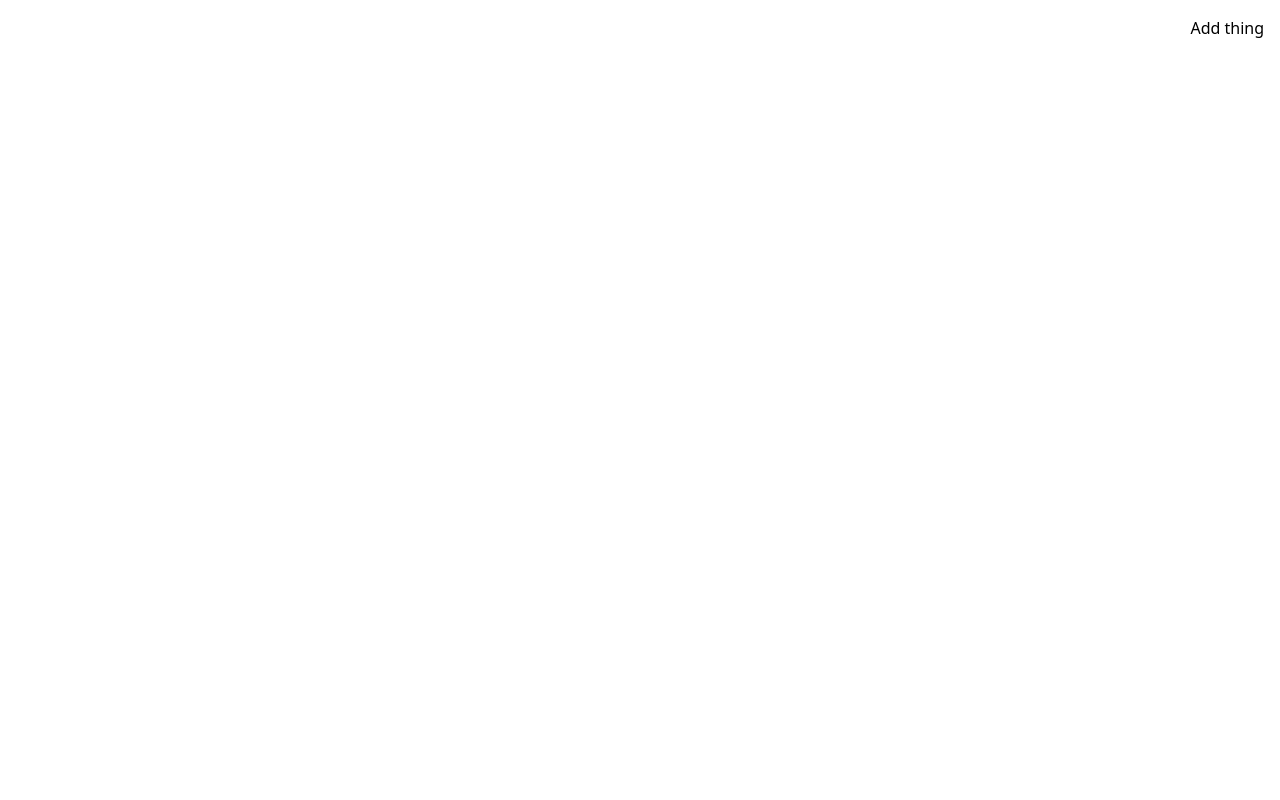
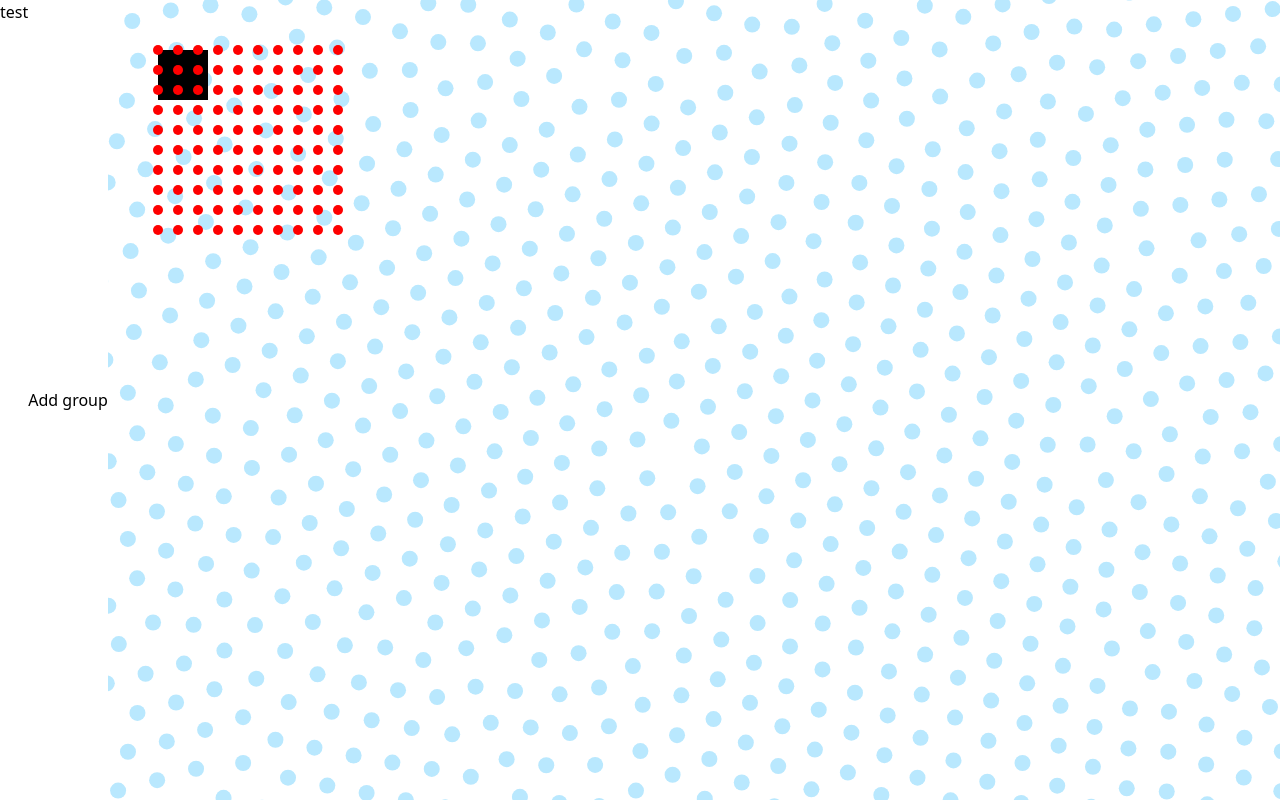
Before and after one commit to SkolHub/HeatWave, an Angular app: page / in a window 1280 px wide. Built offline with nearby package versions, Linux system fonts and the light colour scheme.

Commit message:
Atoms working, air working, objects working!

```diff
--- a/src/app/app.component.html
+++ b/src/app/app.component.html
@@ -1 +1 @@
-<router-outlet class="w-screen h-screen"></router-outlet>
+<router-outlet />
--- a/src/app/canvas/canvas.component.html
+++ b/src/app/canvas/canvas.component.html
@@ -1,12 +1,28 @@
-<svg (mousemove)="onMouseMove($event)" class="w-screen h-screen">
-  <g>
-    @for (source of sources; track source.id) {
-      <rect (mousedown)="onMouseDown(source, $event)" (mouseup)="onMouseUp()" (mousemove)="onMouseMove($event)"
-            [attr.x]="source.pos.x"
-            [attr.y]="source.pos.y" width="30" height="30" fill="black" />
-    }
-  </g>
-  <g></g>
-  <g></g>
-</svg>
-<button (click)="addSource()" class="fixed top-4 right-4">Add thing</button>
+<div class="w-full h-full flex" (mousemove)="onMouseMove($event)" (mouseup)="onMouseUp()">
+  <aside class="flex h-full">
+    test
+    <button (click)="generateObjs()">Add group</button>
+  </aside>
+  <main class="grow h-full">
+    <svg id="canvas" class="w-full h-full">
+      <g>
+        @for (atom of airAtoms; track atom.id) {
+          <circle [attr.cx]="atom.pos.x" [attr.cy]="atom.pos.y" r="8" [attr.fill]="'#b9e8fe'" />
+        }
+      </g>
+      <g>
+        @for (object of objects; track object.id) {
+          <rect [attr.x]="object.pos.x" [attr.y]="object.pos.y" [attr.width]="50" [attr.height]="50" fill="black"
+                (mousedown)="onMouseDown($event, object)" />
+          <g>
+            @for (atom of object.atoms; track atom.id) {
+              <circle [attr.cx]="object.pos.x + atom.pos.x" [attr.cy]="object.pos.y + atom.pos.y" r="5"
+                      [attr.fill]="'red'" style="pointer-events: none" />
+            }
+          </g>
+        }
+      </g>
+      <g></g>
+    </svg>
+  </main>
+</div>
--- a/src/app/canvas/canvas.component.ts
+++ b/src/app/canvas/canvas.component.ts
@@ -1,23 +1,29 @@
-import { Component } from '@angular/core';
+import { Component, OnDestroy, OnInit } from '@angular/core';
 
 interface Point {
   x: number;
   y: number;
 }
 
-interface Ray {
-
+interface Atom {
+  pos: Point;
+  temperature: number;
+  id: string;
 }
 
-interface Source {
-  id: string;
-  pos: Point;
-  ray: Ray;
+interface GasAtom extends Atom {
+  velocity: Point;
+  color: string;
 }
 
-enum Action {
-  None,
-  MoveSource
+interface SolidAtom extends Atom {
+  origin: Point;
+}
+
+interface ObjectModel {
+  atoms: SolidAtom[];
+  pos: Point;
+  id: string;
 }
 
 @Component({
@@ -26,56 +32,199 @@ enum Action {
   imports: [],
   templateUrl: './canvas.component.html'
 })
-export class CanvasComponent {
-  readonly sources: Source[] = [];
-  private sourcesSeq: number = 0;
+export class CanvasComponent implements OnInit, OnDestroy {
+  private readonly maxMovement: number = 5;
+  private intervalID: any;
 
-  private action: Action = Action.None;
-  private readonly moveActionData: {
-    origin: Point;
-    grip: Point;
-  } = {
-    grip: { x: 0, y: 0 },
-    origin: { x: 0, y: 0 }
-  };
+  readonly objects: ObjectModel[] = [];
+  readonly airAtoms: GasAtom[] = [];
 
-  private selectedSource: Source | null = null;
+  private atomCount: number = 0;
+  private objectCount: number = 0;
 
-  onMouseDown(source: Source, e: MouseEvent) {
-    this.selectedSource = source;
-    this.action = Action.MoveSource;
+  private selectedObject: ObjectModel | null = null;
 
-    this.moveActionData.grip = {
-      x: e.clientX,
-      y: e.clientY
-    };
+  airRadius: number = 20;
 
-    this.moveActionData.origin = {
-      x: source.pos.x,
-      y: source.pos.y
-    };
+  canvasWidth!: number;
+  canvasHeight!: number;
+
+  ngOnInit(): void {
+    this.startInterval();
+    this.generateObjs();
+    this.generateAir();
+    this.animate();
+  }
+
+  ngOnDestroy(): void {
+    this.stopInterval();
+  }
+
+  private startInterval(): void {
+    this.intervalID = setInterval(() => {
+      this.periodicTask();
+    }, 50);
+  }
+
+  private stopInterval(): void {
+    if (this.intervalID) {
+      clearInterval(this.intervalID);
+    }
+  }
+
+  onMouseDown(e: MouseEvent, object: ObjectModel) {
+    this.selectedObject = object;
   }
 
   onMouseMove(e: MouseEvent) {
-    if (!this.selectedSource) {
-      return;
-    }
-
-    if (this.action === Action.MoveSource) {
-      this.selectedSource.pos = {
-        x:
-          this.moveActionData.origin.x + e.clientX - this.moveActionData.grip.x,
-        y: this.moveActionData.origin.y + e.clientY - this.moveActionData.grip.y
-      };
+    if (this.selectedObject) {
+      this.selectedObject.pos.x = e.clientX;
+      this.selectedObject.pos.y = e.clientY;
     }
   }
 
   onMouseUp() {
-    this.action = Action.None;
+    this.selectedObject = null;
   }
 
-  addSource() {
+  generateObjs() {
+    const atoms: SolidAtom[] = [];
 
-    this.sourcesSeq++;
+    for (let i = 0; i < 10; i++) {
+      for (let j = 0; j < 10; j++) {
+        atoms.push({
+          origin: {
+            x: 20 * i,
+            y: 20 * j
+          },
+          pos: {
+            x: 20 * i,
+            y: 20 * j
+          },
+          temperature: 0,
+          id: `atom ${this.atomCount}`
+        });
+
+        this.atomCount++;
+      }
+    }
+
+    const object: ObjectModel = {
+      id: `object${this.objectCount}`,
+      atoms,
+      pos: {
+        x: 50,
+        y: 50
+      }
+    };
+
+    this.objects.push(object);
+  }
+
+  createParticle(id: string, width: number, height: number): GasAtom {
+    return {
+      id,
+      pos: {
+        x: Math.random() * width,
+        y: Math.random() * height
+      },
+      velocity: {
+        x: (Math.random() - 0.5) / 4,
+        y: (Math.random() - 0.5) / 4
+      },
+      temperature: 50,
+      color: '#00F'
+    };
+  }
+
+  updateParticle(atom: GasAtom) {
+    atom.pos.x += atom.velocity.x;
+    atom.pos.y += atom.velocity.y;
+
+    if (
+      atom.pos.x - this.airRadius < 0 ||
+      atom.pos.x + this.airRadius > this.canvasWidth
+    ) {
+      atom.velocity.x *= -1;
+    }
+
+    if (
+      atom.pos.y - this.airRadius < 0 ||
+      atom.pos.y + this.airRadius > this.canvasHeight
+    ) {
+      atom.velocity.y *= -1;
+    }
+  }
+
+  detectCollisions() {
+    for (let i = 0; i < this.airAtoms.length; i++) {
+      for (let j = i + 1; j < this.airAtoms.length; j++) {
+        const p1 = this.airAtoms[i];
+        const p2 = this.airAtoms[j];
+        const dx = p1.pos.x - p2.pos.x;
+        const dy = p1.pos.y - p2.pos.y;
+        const distance = Math.sqrt(dx * dx + dy * dy);
+        if (distance < 2 * this.airRadius) {
+          const overlap = 2 * this.airRadius - distance;
+
+          const ax = ((dx / distance) * overlap) / 2;
+          const ay = ((dy / distance) * overlap) / 2;
+          p1.pos.x += ax;
+          p1.pos.y += ay;
+          p2.pos.x -= ax;
+          p2.pos.y -= ay;
+
+          [p1.velocity.x, p2.velocity.x] = [p2.velocity.x, p1.velocity.x];
+          [p1.velocity.y, p2.velocity.y] = [p2.velocity.y, p1.velocity.y];
+        }
+      }
+    }
+  }
+
+  animate() {
+    this.airAtoms.forEach(this.updateParticle.bind(this));
+    this.detectCollisions();
+    requestAnimationFrame(this.animate.bind(this));
+  }
+
+  generateAir() {
+    const { width, height } = (document.getElementById(
+      'canvas'
+    ) as HTMLCanvasElement)!.getBoundingClientRect();
+
+    this.canvasWidth = width;
+    this.canvasHeight = height;
+
+    const numParticles = 1100;
+
+    for (let i = 0; i < numParticles; i++) {
+      this.airAtoms.push(this.createParticle(`air ${i}`, width, height));
+    }
+  }
+
+  private periodicTask(): void {
+    for (const object of this.objects) {
+      for (const atom of object.atoms) {
+        const trueMaxMovement = (this.maxMovement * atom.temperature) / 40;
+
+        let posX = atom.pos.x + (Math.random() - 0.5) * trueMaxMovement;
+        let posY = atom.pos.y + (Math.random() - 0.5) * trueMaxMovement;
+
+        if (posX < atom.origin.x - trueMaxMovement) {
+          posX = atom.origin.x - trueMaxMovement;
+        } else if (posX > atom.origin.x + trueMaxMovement) {
+          posX = atom.origin.x + trueMaxMovement;
+        }
+
+        if (posY < atom.origin.y - trueMaxMovement) {
+          posY = atom.origin.y - trueMaxMovement;
+        } else if (posY > atom.origin.y + trueMaxMovement) {
+          posY = atom.origin.y + trueMaxMovement;
+        }
+
+        atom.pos.x = posX;
+        atom.pos.y = posY;
+      }
+    }
   }
 }
```
